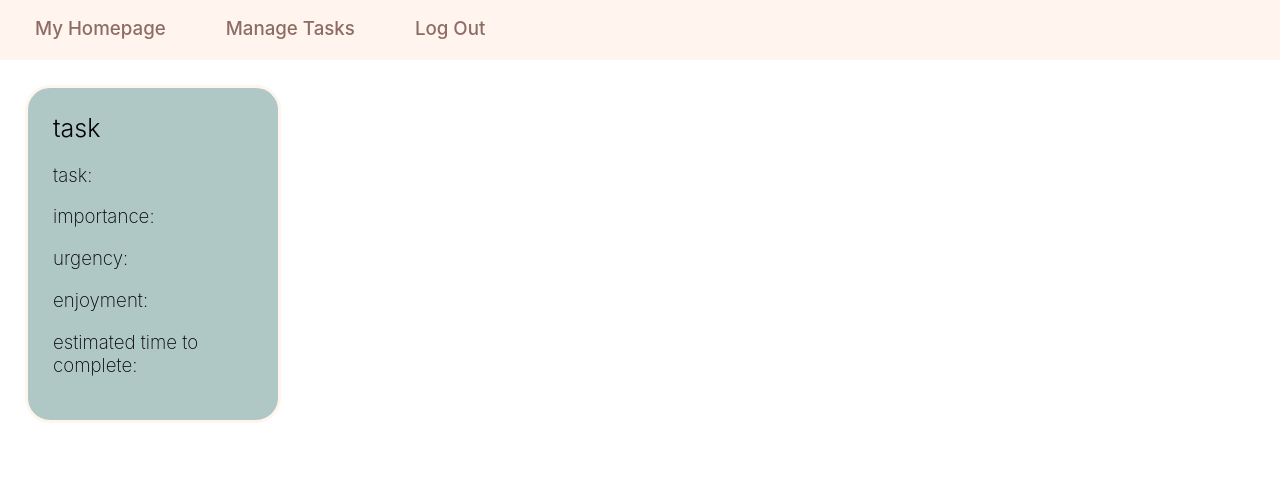
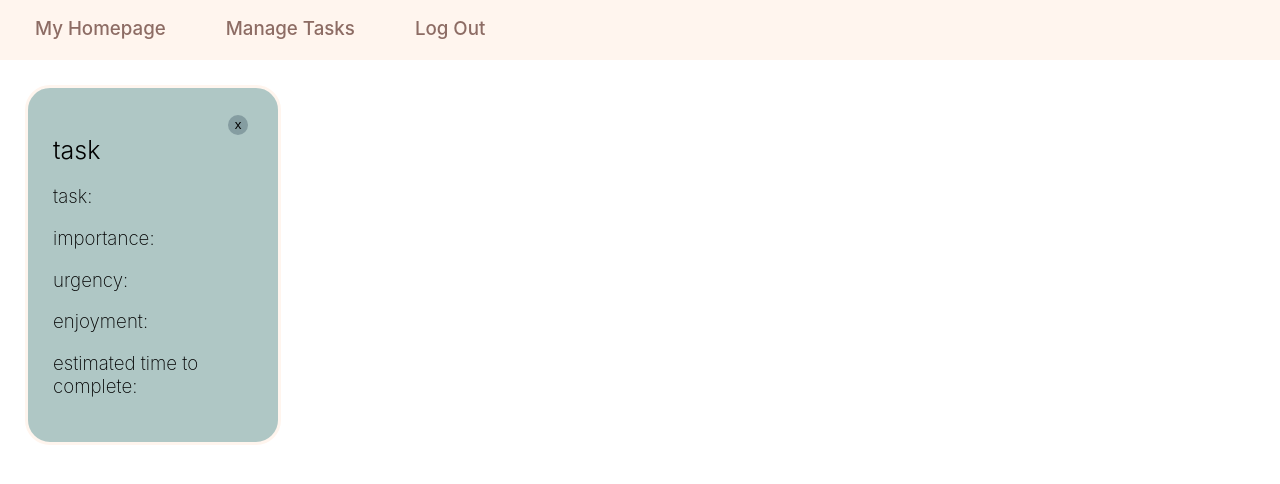
Before and after one commit to gooliajulia/design-my-week, a React (Create React App) app: page /manage-tasks/1 in a window 1280 px wide. Shown: the top 484 px of the page. Built offline with nearby package versions, Linux system fonts and the light colour scheme; no server answers; a web font is replaced by a local one.

Commit message:
successful delete

```diff
--- a/src/App.css
+++ b/src/App.css
@@ -290,6 +290,15 @@ div#display-cards {
   flex-wrap: wrap;
 }
 
+button.delete {
+  background-color: rgb(133, 157, 161);
+  width: 20px;
+  height: 20px;
+  border-style: none;
+  border-radius: 25px;
+  margin-left: 175px;
+}
+
 div#task-display {
   margin-right:25px;
 }
--- a/src/components/displays/DisplayCard.js
+++ b/src/components/displays/DisplayCard.js
@@ -1,19 +1,29 @@
+import axios from "axios"
 
 
-const DisplayCard = ({type, taskName, taskImportance, taskUrgency, taskTimeEst, taskEnjoyment}) => {
+const DisplayCard = ({type, taskName, taskImportance, taskUrgency, taskTimeEst, taskEnjoyment, taskID, TASK_API_URL}) => {
     const ifTask = ['task', 'importance', 'urgency', 'enjoyment', 'estimated time to complete']
     const ifRecipe = ['name', 'ingredients', 'directions']
 
     // Alternatively, we could try and use Class here.
 
+    const handleDelete = async () => {
+        console.log('delete button was clicked')
+        console.log(taskID);
+        await axios.delete(TASK_API_URL + `&records[]=${taskID}`)
+
+    }
+
     return (
-        <div className='display-card'>
+        <div className='display-card' id={taskID}>
+            <button className='delete' onClick={handleDelete}> x </button>
             <h2>{type}</h2>
             <h3>{ifTask[0]}: {taskName}</h3>
             <h3>{ifTask[1]}: {taskImportance}</h3>
             <h3>{ifTask[2]}: {taskUrgency}</h3>
             <h3>{ifTask[3]}: {taskEnjoyment}</h3>
             <h3>{ifTask[4]}: {taskTimeEst}</h3>
+
         </div>
     )
 }
--- a/src/components/displays/DisplayTaskList.js
+++ b/src/components/displays/DisplayTaskList.js
@@ -1,7 +1,7 @@
 import useState from 'react';
 import DisplayCard from './DisplayCard.js';
 
-const DisplayTaskList = ({taskArrayAll, currentUsername}) => {
+const DisplayTaskList = ({taskArrayAll, currentUsername, TASK_API_URL}) => {
 
     return (
         <div id='display-cards'>
@@ -15,6 +15,8 @@ const DisplayTaskList = ({taskArrayAll, currentUsername}) => {
                     taskUrgency={task.fields.importance}
                     taskEnjoyment={task.fields.enjoyment}
                     taskTimeEst={task.fields.minutes}
+                    taskID={task.id}
+                    TASK_API_URL={TASK_API_URL}
                     />
                 </div>
                 :
--- a/src/components/sections/MyTasks.js
+++ b/src/components/sections/MyTasks.js
@@ -79,6 +79,7 @@ const MyTasks = ({addNewTask, task, setTask, taskImp, setTaskImp, taskUrg, setTa
                         toggleTasksFetch={toggleTasksFetch}
                         setToggleTasksFetch={setToggleTasksFetch}
                         currentUsername={currentUsername}
+                        TASK_API_URL={TASK_API_URL}
                     />
                 </div>
             :
```
